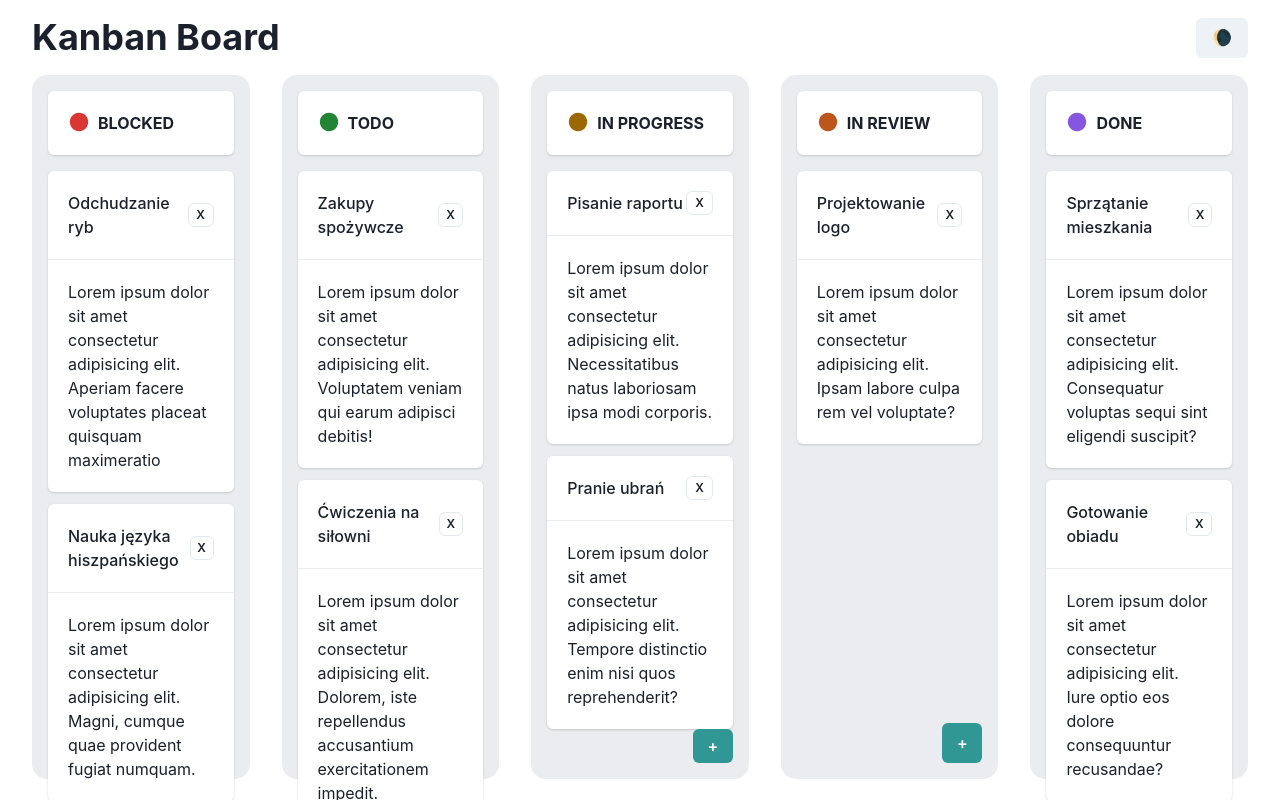
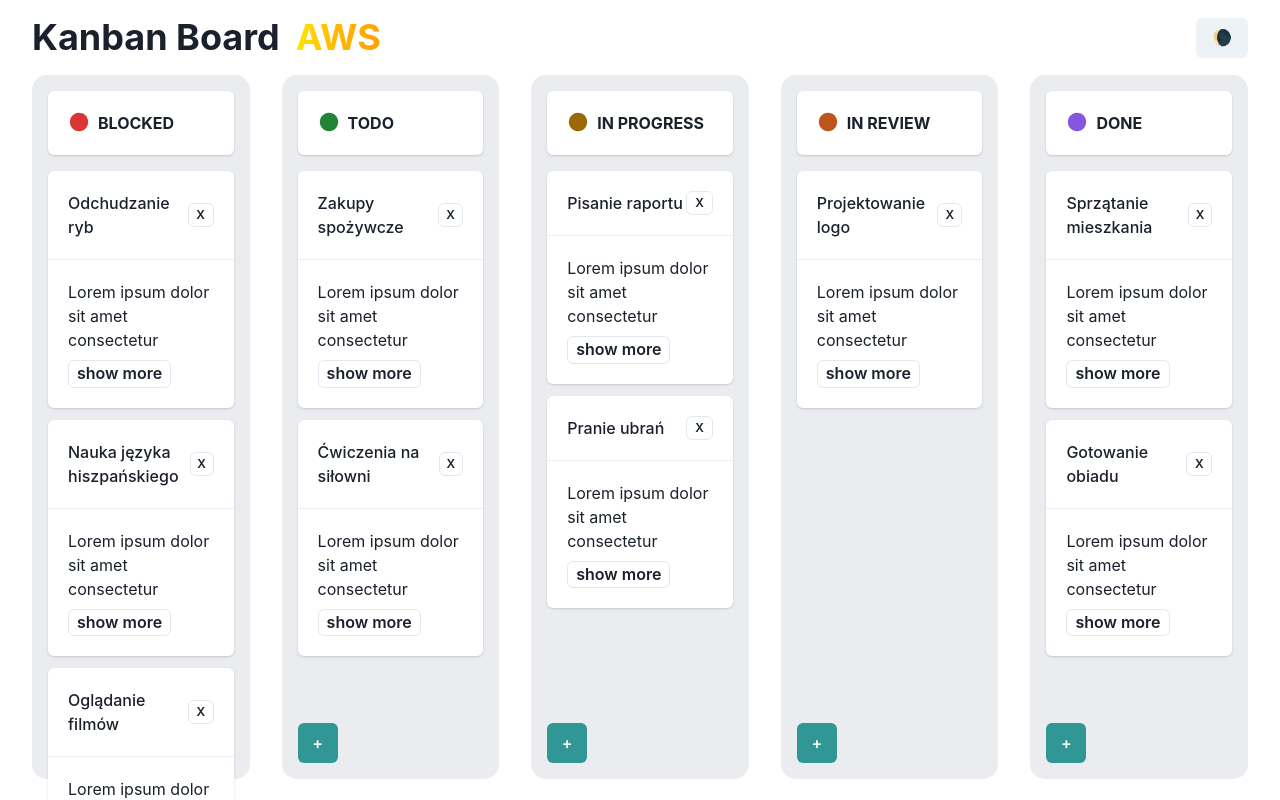
Before and after one commit to hozakowskimilosz/kanban-board-team-aws, a React (Vite) app in the folder packages/frontend/: page / in a window 1280 px wide. Shown: the top 800 px of the page. Built offline with nearby package versions, Linux system fonts and the light colour scheme.

Commit message:
Frontend improvements (#35)

```diff
--- a/packages/frontend/src/App.css
+++ b/packages/frontend/src/App.css
@@ -15,7 +15,6 @@
   display: flex;
   flex-direction: column;
   justify-content: space-between;
-  align-items: flex-end;
   border-radius: 15px;
   padding: 1em;
   height: calc(100dvh - 6rem);
@@ -26,6 +25,18 @@
   gap: 0.5rem;
 }
 
+.colored-header {
+  background: linear-gradient(
+    90deg,
+    rgb(255, 230, 0) 0%,
+    rgba(255, 184, 0, 1) 46%,
+    rgba(255, 162, 0, 1) 100%
+  );
+  background-clip: text;
+  -webkit-background-clip: text;
+  -webkit-text-fill-color: transparent;
+}
+
 .flex {
   display: flex;
   flex-direction: column;
--- a/packages/frontend/src/App.tsx
+++ b/packages/frontend/src/App.tsx
@@ -3,6 +3,7 @@
   Grid,
   Flex,
   Heading,
+  Text,
   Button,
   useColorMode,
   useColorModeValue,
@@ -92,7 +93,10 @@
   return (
     <>
       <Flex justify="space-between" align="center">
-        <Heading size={["md", "lg", "xl"]}>Kanban Board</Heading>
+        <Heading display="flex" gap="1rem" size={["md", "lg", "xl"]}>
+          <Text>Kanban Board</Text>
+          <Text className="colored-header">AWS</Text>
+        </Heading>
 
         <Button onClick={toggleColorMode}>
           {colorMode === "light" ? "🌘" : "🌞"}
--- /dev/null
+++ b/packages/frontend/src/components/Task.tsx
@@ -0,0 +1,84 @@
+import {
+  Card,
+  CardHeader,
+  Text,
+  Button,
+  CardBody,
+  useColorModeValue,
+} from "@chakra-ui/react";
+import { useState } from "react";
+import colors from "../../config/colors";
+
+interface Task {
+  id: number;
+  name: string;
+  description: string;
+  columnId: number;
+}
+
+interface TaskProps {
+  task: Task;
+}
+
+export default function Task({ task }: TaskProps) {
+  const [isExpanded, setIsExpanded] = useState(false);
+  const value = useColorModeValue(colors.lightGray, colors.veryDarkGray);
+
+  const optimaldescriptionLength = 50;
+  const descriptionLength = task.description.length;
+  const shortenedDescription = task.description
+    .split(" ")
+    .slice(0, 6)
+    .join(" ");
+
+  function handleExpand() {
+    setIsExpanded(!isExpanded);
+  }
+
+  return (
+    <Card className="task" key={task.id}>
+      <CardHeader
+        display="flex"
+        justifyContent="space-between"
+        alignItems="center"
+        fontWeight="500"
+        borderBottom={`1px solid ${value}`}
+      >
+        <Text>{task.name}</Text>
+
+        <Button variant="outline" size="xs">
+          X
+        </Button>
+      </CardHeader>
+
+      <CardBody
+        display="flex"
+        flexDirection="column"
+        alignItems="flex-start"
+        gap="0.5rem"
+      >
+        <Text>
+          {descriptionLength > optimaldescriptionLength
+            ? isExpanded
+              ? task.description
+              : shortenedDescription
+            : task.description}
+        </Text>
+
+        {descriptionLength > optimaldescriptionLength ? (
+          <Button
+            size="s"
+            fontSize="s"
+            variant="outline"
+            padding="0.2em 0.5em"
+            onClick={handleExpand}
+          >
+            {isExpanded ? "show less" : "show more"}
+          </Button>
+        ) : (
+          ""
+        )}
+      </CardBody>
+    </Card>
+  );
+}
--- a/packages/frontend/src/components/Tasks.tsx
+++ b/packages/frontend/src/components/Tasks.tsx
@@ -1,13 +1,5 @@
-import {
-  Flex,
-  Card,
-  CardHeader,
-  CardBody,
-  Text,
-  Button,
-  useColorModeValue,
-} from "@chakra-ui/react";
-import colors from "../../config/colors";
+import { Flex } from "@chakra-ui/react";
+import TaskComponent from "./Task";
 
 interface Task {
   id: number;
@@ -21,28 +13,10 @@
 }
 
 export default function Tasks({ tasks }: TaskProps) {
-  const value = useColorModeValue(colors.lightGray, colors.veryDarkGray);
-
   return (
     <Flex flexDirection="column" gap="0.75rem">
       {tasks.map((task) => (
-        <Card className="task" key={task.id}>
-          <CardHeader
-            display="flex"
-            justifyContent="space-between"
-            alignItems="center"
-            fontWeight="500"
-            borderBottom={`1px solid ${value}`}
-          >
-            <Text>{task.name}</Text>
-            <Button variant="outline" size="xs">
-              X
-            </Button>
-          </CardHeader>
-          <CardBody>
-            <Text>{task.description}</Text>
-          </CardBody>
-        </Card>
+        <TaskComponent key={task.id} task={task} />
       ))}
     </Flex>
   );
```
